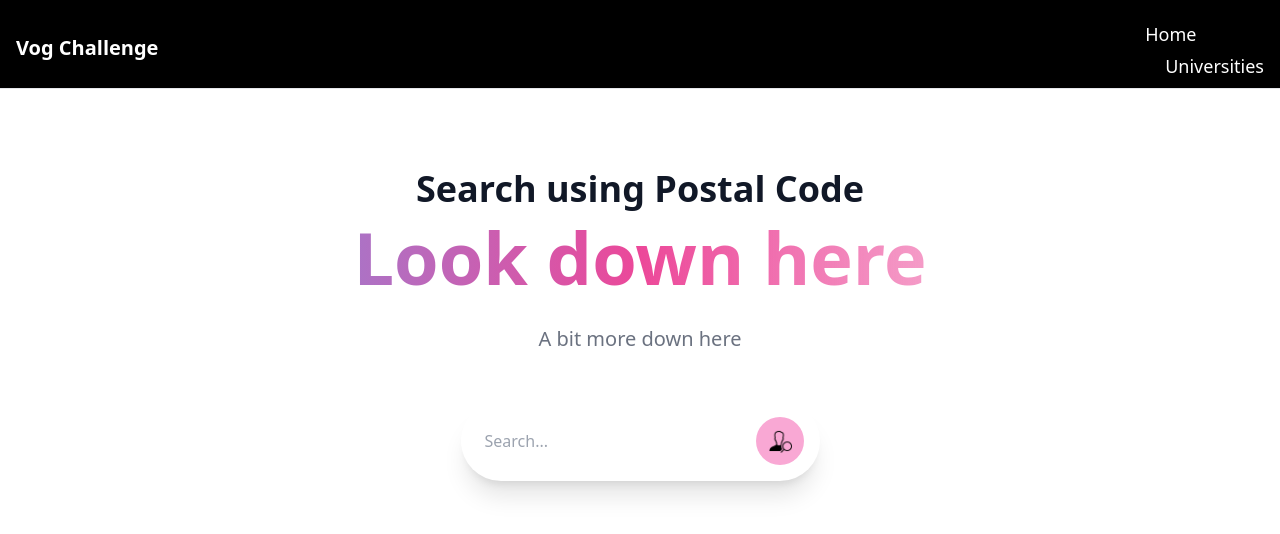
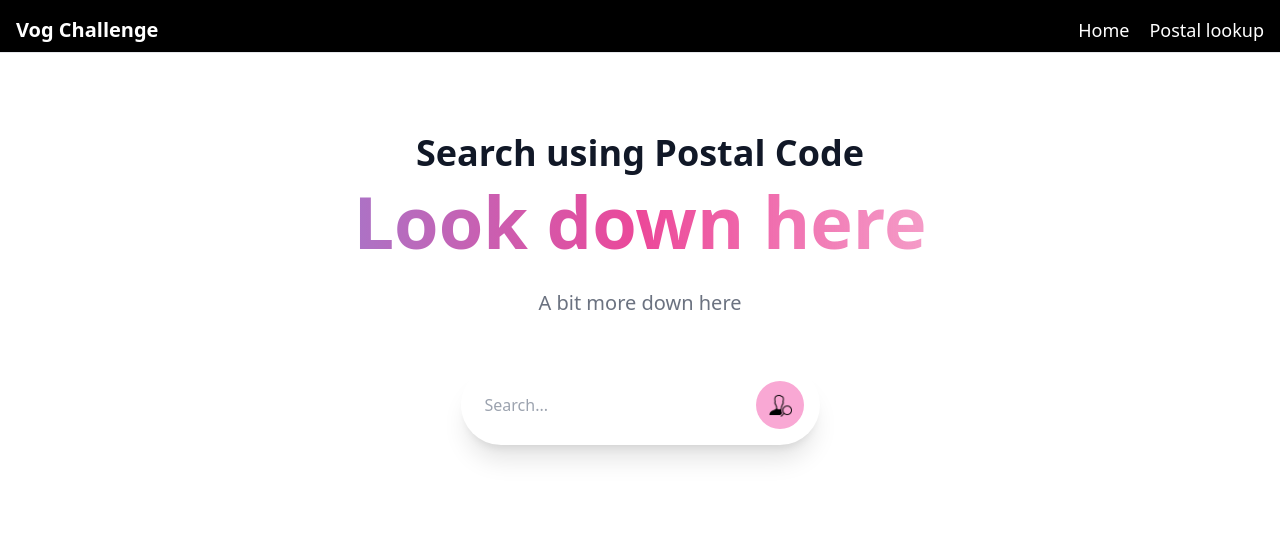
Before and after one commit to Ccolina03/carlos_launchpad-react-code-challenge, a React (Create React App) app: page /carlos_colina_launchpad-react-code-challenge/postal-lookup in a window 1280 px wide. Shown: the top 534 px of the page. Built offline with nearby package versions, Linux system fonts and the light colour scheme.

Commit message:
Connected the three pages using Routes

```diff
--- a/src/App.js
+++ b/src/App.js
@@ -1,12 +1,19 @@
-import React from "react"
-import PostalLookup from "./Postal/PostalLookup"
+import React from 'react';
+import { BrowserRouter as Router, Route, Routes } from 'react-router-dom';
+import Universities from './Universities/Universities';
+import Home from './Home/Home';
+import PostalLookup from './Postal/PostalLookup';
 
 const App = () => {
   return (
-   <div>
-    <PostalLookup/>
-   </div>
-  )
-}
+    <Router>
+    <Routes>
+      <Route path="/carlos_colina_launchpad-react-code-challenge" element={<Home />} />
+      <Route path="/carlos_colina_launchpad-react-code-challenge/universities" element={<Universities />} />
+      <Route path="/carlos_colina_launchpad-react-code-challenge/postal-lookup" element={<PostalLookup />} />
+    </Routes>
+  </Router>
+  );
+};
 
 export default App;
--- a/src/Home/components/TabBar.js
+++ b/src/Home/components/TabBar.js
@@ -1,23 +1,26 @@
 import React from "react";
+import { NavLink } from "react-router-dom";
 
-const TabBar = () => {
-  return (
-    <header className="border-b sticky top-0 z-20 bg-black">
-      <div className="flex items-center justify-between max-w-6xl pt-4 pb-2 px-4 mx-auto lg:max-w-screen-xl">
-        <span className="text-xl font-bold text-white">Vog Challenge</span>
-        <div className="space-x-5">
-          <div className="text-lg pt-1 font-light text-white">
-            Universities
-          </div>
-          <div
-            className="text-lg pt-1 font-light text-white"
-          >
-            Postal Lookup
-          </div>
+const Intro = () => {
+    return (
+        <div className="my-12 mx-auto px-4 max-w-7xl sm:mt-12 md:mt-20 text-center">
+          <h1 className=" text-gray-900 font-extrabold">
+            <p className="text-xl sm:text-3xl md:text-4xl">Carlos Colina </p>
+            <p className="text-transparent pb-3 pt-3 bg-clip-text bg-gradient-to-r from-blue-400 via-pink-500 to-red-text-4xl sm:text-6xl md:text-7xl"> Vog Challenge </p>
+          </h1>
+          <h2 className="mt-3 max-w-md mx-auto text-gray-500 sm:text-lg md:mt-5 md:text-xl md:max-x-3xl">
+            Explore options
+          </h2>
+          <div className="mt-5 max-w-md mx-auto justify-center flex items-center md:mt-8"></div>
+                <NavLink to="/carlos_colina_launchpad-react-code-challenge/universities" end  className="inline-flex justify-center items-center h-12 px-6 mr-6 py-3 font-medium border-transparent rounded-md bg-gray-900 hover:bg-gray-900 text-white">
+                Universities
+                </NavLink>
+                <NavLink to="/carlos_colina_launchpad-react-code-challenge/postal-lookup" end className="items-center inline-flex font-semibold text-gray-900 hover:text-gray-700">
+                    Postal Lookup
+                </NavLink>
+
         </div>
-      </div>
-    </header>
-  );
-};
+      )
+}
 
-export default TabBar;
+export default Intro;
--- a/src/Postal/components/TabBar.js
+++ b/src/Postal/components/TabBar.js
@@ -1,26 +1,24 @@
 import React from "react";
-//import { NavLink} from "react-router-dom";
+import { Link } from "react-router-dom";
 
 const TabBar = () => {
     return (
-    <header className="border-b sticky top-0 z-20 bg-black">
-      <div className="flex items-center justify-between max-w-6xl pt-4 pb-2 px-4 mx-auto lg:max-w-screen-xl">
-        <span className="text-xl font-bold text-white">Vog Challenge</span>
+        <header className='border-b sticky top-0 z-20 bg-black'>
+            <div className='flex items-center justify-between max-w-6xl pt-4 pb-2 px-4 mx-auto lg:max-w-screen-xl'>
+                <span className='text-xl font-bold text-white'>
+                    Vog Challenge
+                </span>
                 <div className="space-x-5">
-          <div to="/carlos_colina_launchpad-react-code-challenge/" end className="text-lg pt-1 font-light text-white">
+                    <Link to="/carlos_colina_launchpad-react-code-challenge/" className="text-lg pt-1 font-light text-white">
                         Home
-          </div>
-          <div
-            to="/carlos_colina_launchpad-react-code-challenge/universities"
-            end
-            className="text-lg pt-1 font-light text-white"
-          >
-            Universities
-          </div>
+                    </Link>
+                    <Link to="/carlos_colina_launchpad-react-code-challenge/postal-lookup" className="text-lg pt-1 font-light text-white">
+                        Postal lookup
+                    </Link>
                 </div>
             </div>
         </header>
-  );
-};
+    )
+}
 
 export default TabBar;
```
Lines whose indentation alone changed are shown as unchanged.
